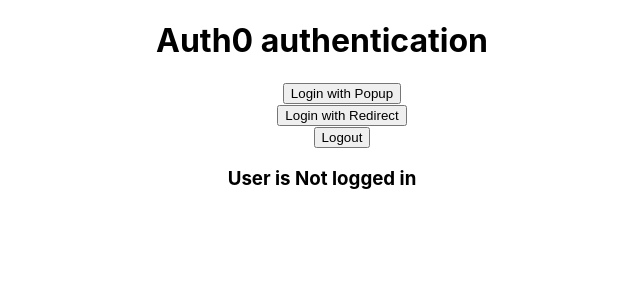
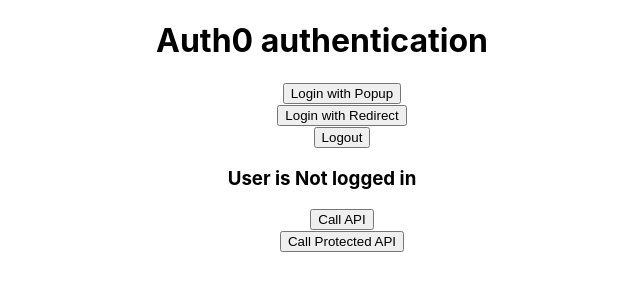
Before and after one commit to carlydekock/auth-practice, a React (Create React App) app in the folder frontend/: page / in a window 1280 px wide. Shown: the top 300 px of the page, without its empty margins (318-958 px from the left). Built offline with nearby package versions, Linux system fonts and the light colour scheme; no server answers.

Commit message:
front buttons complete, working on backend functionality

```diff
--- a/frontend/src/App.js
+++ b/frontend/src/App.js
@@ -1,5 +1,6 @@
 import './App.css';
 import { useAuth0 } from '@auth0/auth0-react';
+const axios = require('axios');
 
 function App() {
 
@@ -8,8 +9,27 @@
     loginWithRedirect,
     logout,
     user,
-    isAuthenticated
+    isAuthenticated,
+    getAccessTokenSilently,
   } = useAuth0();
+
+  function callApi(){
+    try {
+      axios.get('http://localhost:3001/').then(response => console.log(response.data));
+    } catch(err){
+      console.log(err);
+    }
+  }
+
+  async function callProtectedApi(){
+    const token = await getAccessTokenSilently();
+    console.log(token);
+    // try {
+    //   axios.get('http://localhost:3001/protected').then(response => console.log(response.data));
+    // } catch(err) {
+    //   console.log(err);
+    // }
+  }
 
   return (
     <div className="App">
@@ -22,6 +42,10 @@
       <h3>User is { isAuthenticated ? "Logged in" : "Not logged in" } </h3>
       { isAuthenticated && <pre style={{textAlign: 'start'}}>{JSON.stringify(user, null, 2)}</pre> }
 
+      <ul style={{listStyle: "none"}}>
+        <li><button onClick={callApi}>Call API</button></li>
+        <li><button onClick={callProtectedApi}>Call Protected API</button></li>
+      </ul>
     </div>
   );
 }
```
Also changed, not shown: 2 other files (tests, documents, lock files or other folders).
